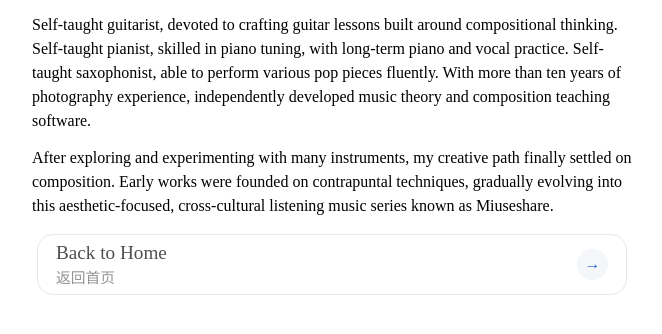
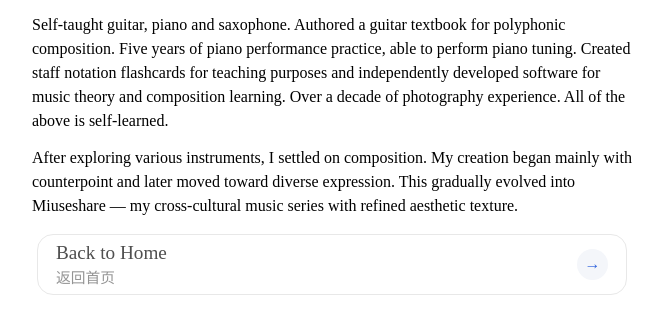
Before and after one commit to AestheticMiuseshare/miuseshare-site-, a plain HTML site: page pages/doc/about-en.html in a window 1280 px wide. Shown: the part 88-422 px from the top of the page, without its empty margins (308-970 px from the left). Drawn offline with Linux system fonts and the light colour scheme.

Commit message:
Add files via upload

```diff
--- a/pages/doc/about-en.html
+++ b/pages/doc/about-en.html
@@ -82,9 +82,9 @@ p.site-subtitle{
 <p class="site-subtitle">创作者简介</p>
 <div class="divider"></div>
 
-<p>Self-taught guitarist, devoted to crafting guitar lessons built around compositional thinking. Self-taught pianist, skilled in piano tuning, with long-term piano and vocal practice. Self-taught saxophonist, able to perform various pop pieces fluently. With more than ten years of photography experience, independently developed music theory and composition teaching software.</p>
+<p>Self-taught guitar, piano and saxophone. Authored a guitar textbook for polyphonic composition. Five years of piano performance practice, able to perform piano tuning. Created staff notation flashcards for teaching purposes and independently developed software for music theory and composition learning. Over a decade of photography experience. All of the above is self-learned.</p>
 
-<p>After exploring and experimenting with many instruments, my creative path finally settled on composition. Early works were founded on contrapuntal techniques, gradually evolving into this aesthetic-focused, cross-cultural listening music series known as Miuseshare.</p>
+<p>After exploring various instruments, I settled on composition. My creation began mainly with counterpoint and later moved toward diverse expression. This gradually evolved into Miuseshare — my cross-cultural music series with refined aesthetic texture.</p>
 
 <a class="card" href="../../index.html">
   <div class="card-text">
```
Also changed, not shown: pages/doc/about-cn.html (+1 -3 lines).
